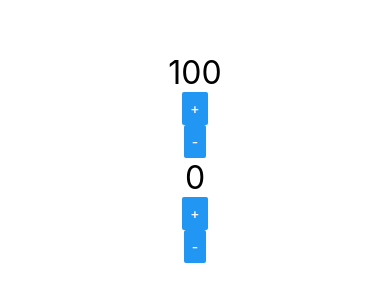
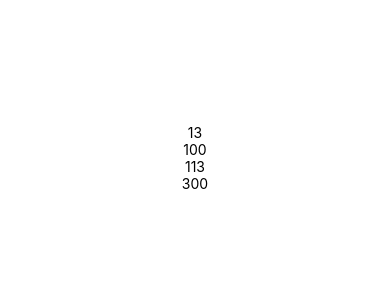
Before and after one commit to xCaio/react-native-exercises, a React Native app: screen / in a window 390 px wide. Shown: the part 264-566 px from the top of the page. Built offline with nearby package versions, Linux system fonts and the light colour scheme.

Commit message:
Comunicacao Direta

```diff
--- a/src/App.js
+++ b/src/App.js
@@ -7,7 +7,7 @@
 import CompPadrao, {Comp1, Comp2} from "./components/Multi";
 import Botao from "./components/Botao";
 import Contador from "./components/Contador";
-
+import Pai from "./components/direta/Pai";
 
 export default () => (
     <View style={styles.App}>
@@ -25,8 +25,10 @@
 
         {/* <Botao/> */}
 
-        <Contador inicial={100} passo={10}/>
-        <Contador />
+        {/* <Contador inicial={100} passo={10}/>
+        <Contador /> */}
+        <Pai />
+
     </View>
 )
 
--- /dev/null
+++ b/src/components/direta/Filho.js
@@ -0,0 +1,11 @@
+import React from 'react'
+import {Text} from 'react-native'
+
+export default props => {
+    return(
+        <>
+        <Text>{props.a}</Text>
+        <Text>{props.b}</Text>
+    </>
+    )
+}
--- /dev/null
+++ b/src/components/direta/Pai.js
@@ -0,0 +1,14 @@
+import React from 'react'
+import {Text} from 'react-native'
+import Filho from './Filho'
+export default props => {
+    let x = 13
+    let y = 100
+    return(
+        <>
+            <Filho a={x} b={y}/>
+            <Filho a={x +100} b={y + 200}/>
+
+        </>
+    )
+}
```
